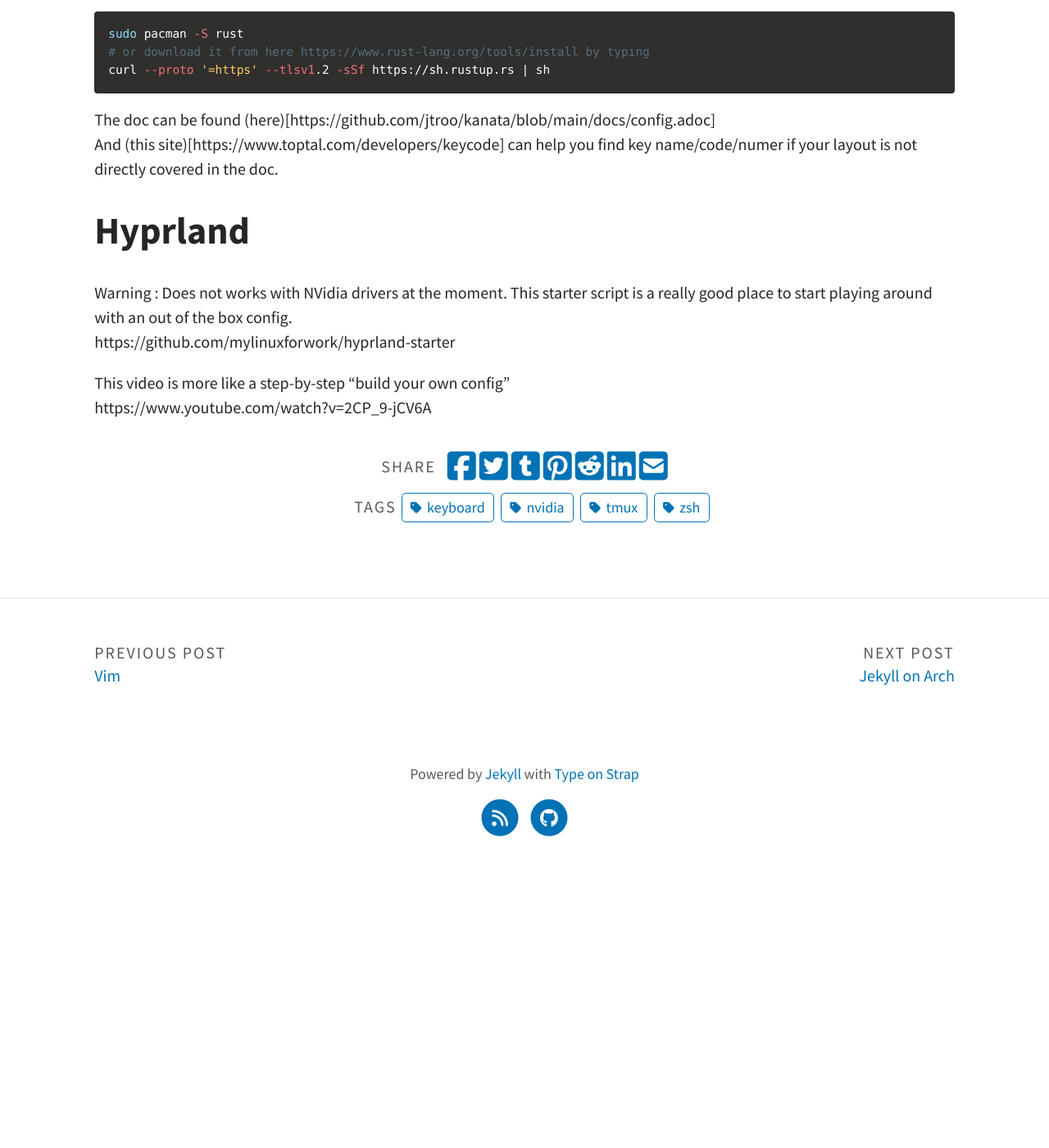
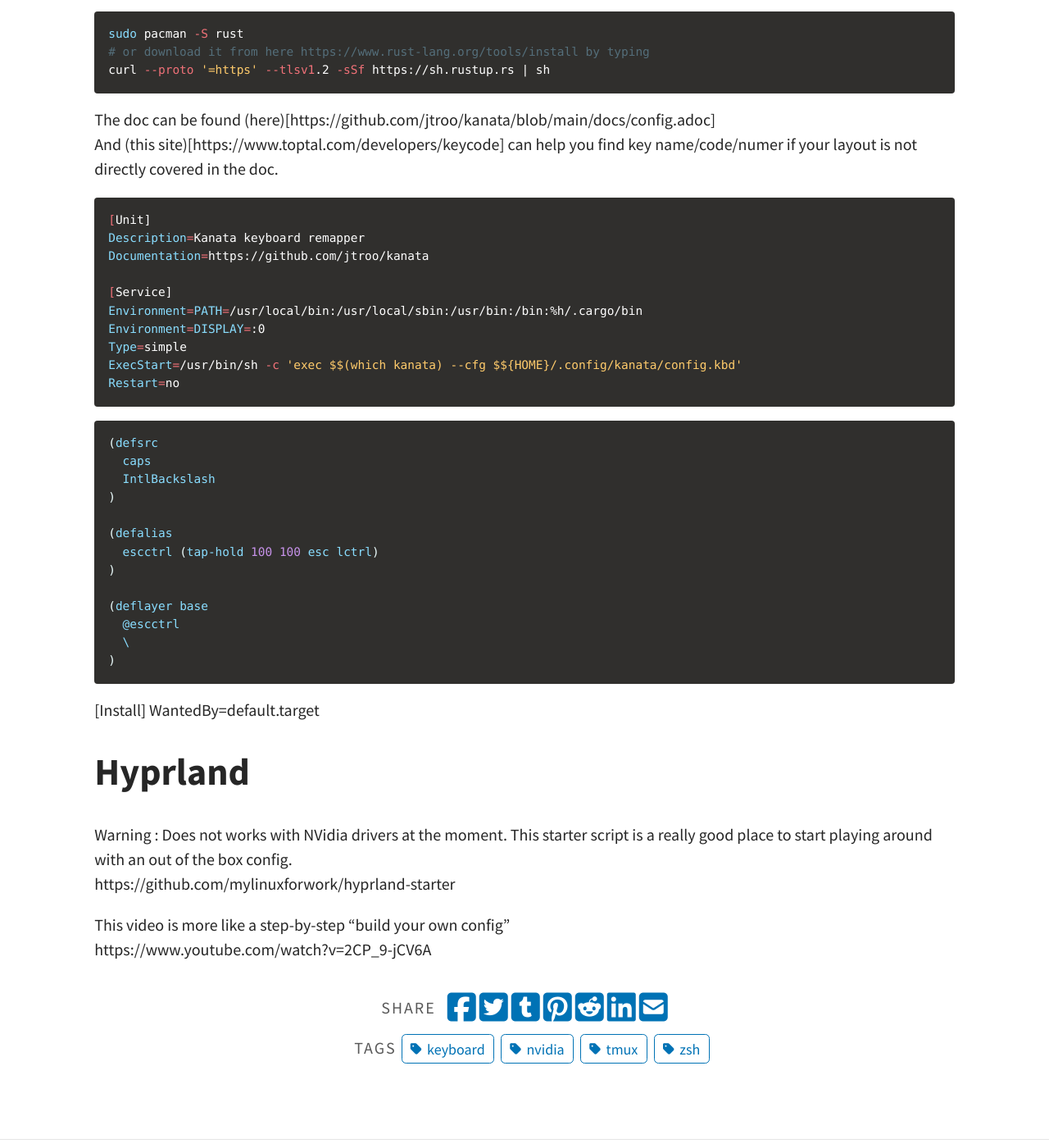
Before and after one commit to cristalcorp/cristalcorp.github.io, a Jekyll site: the page built from _posts/2024-09-21-Manjaro.md, in a window 1280 px wide and 1400 px high, scrolled down 2698 px. Shown: the whole window at 82% size. Built offline with Jekyll 4.4.1, drawn with Linux system fonts in a browser that asks for light colours; a script that is not in the unit is left out; before the commit the page ends 3757 px from its top, so only the background shows below that.

Commit message:
Split Terminal in 2 posts : Manjaro and Vim. Added a chapter about Kanata for keyboard key binding

````diff
--- a/_posts/2024-09-21-Manjaro.md
+++ b/_posts/2024-09-21-Manjaro.md
@@ -80,6 +80,37 @@ curl --proto '=https' --tlsv1.2 -sSf https://sh.rustup.rs | sh
 
 The doc can be found (here)[https://github.com/jtroo/kanata/blob/main/docs/config.adoc]
 And (this site)[https://www.toptal.com/developers/keycode] can help you find key name/code/numer if your layout is not directly covered in the doc.
+```bash
+[Unit]
+Description=Kanata keyboard remapper
+Documentation=https://github.com/jtroo/kanata
+
+[Service]
+Environment=PATH=/usr/local/bin:/usr/local/sbin:/usr/bin:/bin:%h/.cargo/bin
+Environment=DISPLAY=:0
+Type=simple
+ExecStart=/usr/bin/sh -c 'exec $$(which kanata) --cfg $${HOME}/.config/kanata/config.kbd'
+Restart=no
+```
+```lisp
+(defsrc
+  caps
+  IntlBackslash
+)
+
+(defalias
+  escctrl (tap-hold 100 100 esc lctrl)
+)
+
+(deflayer base
+  @escctrl
+  \
+)
+```
+
+
+[Install]
+WantedBy=default.target
 
 # Hyprland
 Warning : Does not works with NVidia drivers at the moment.
````
Also changed, not shown: 1 other file.
